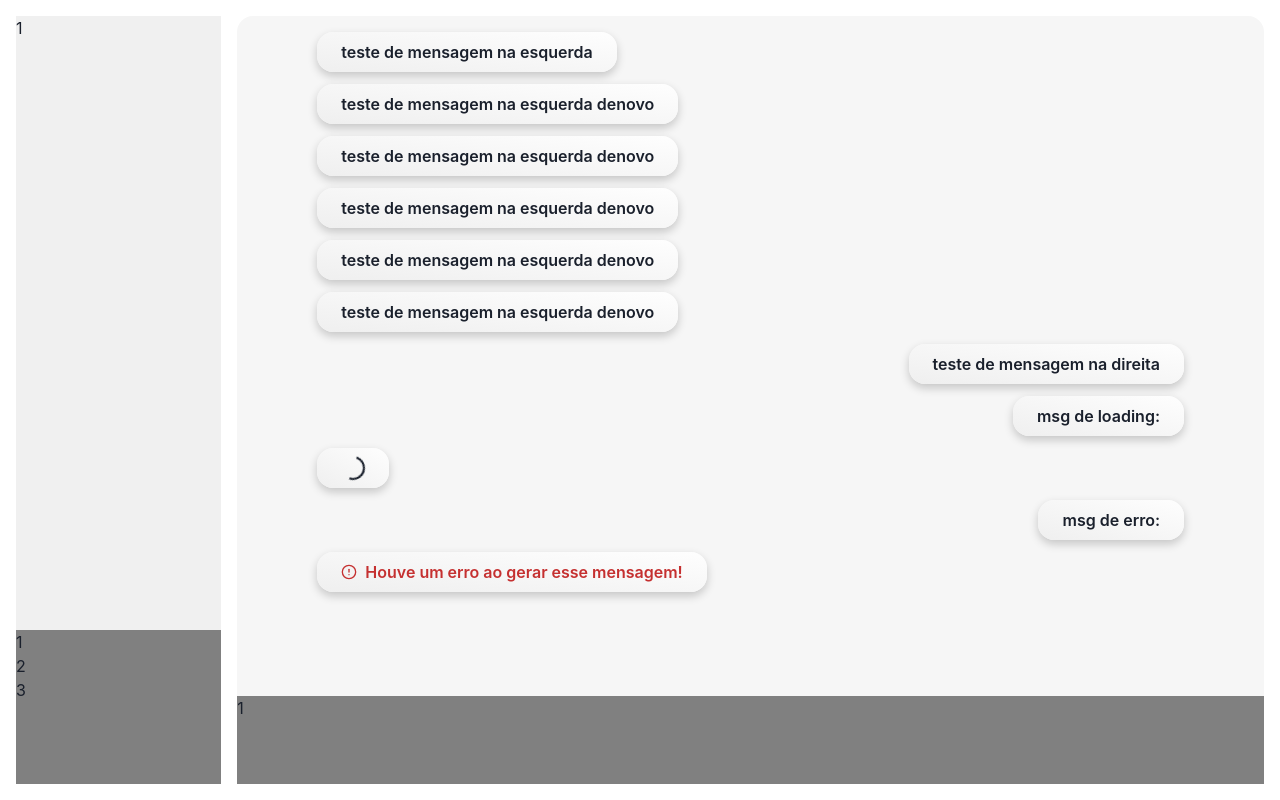
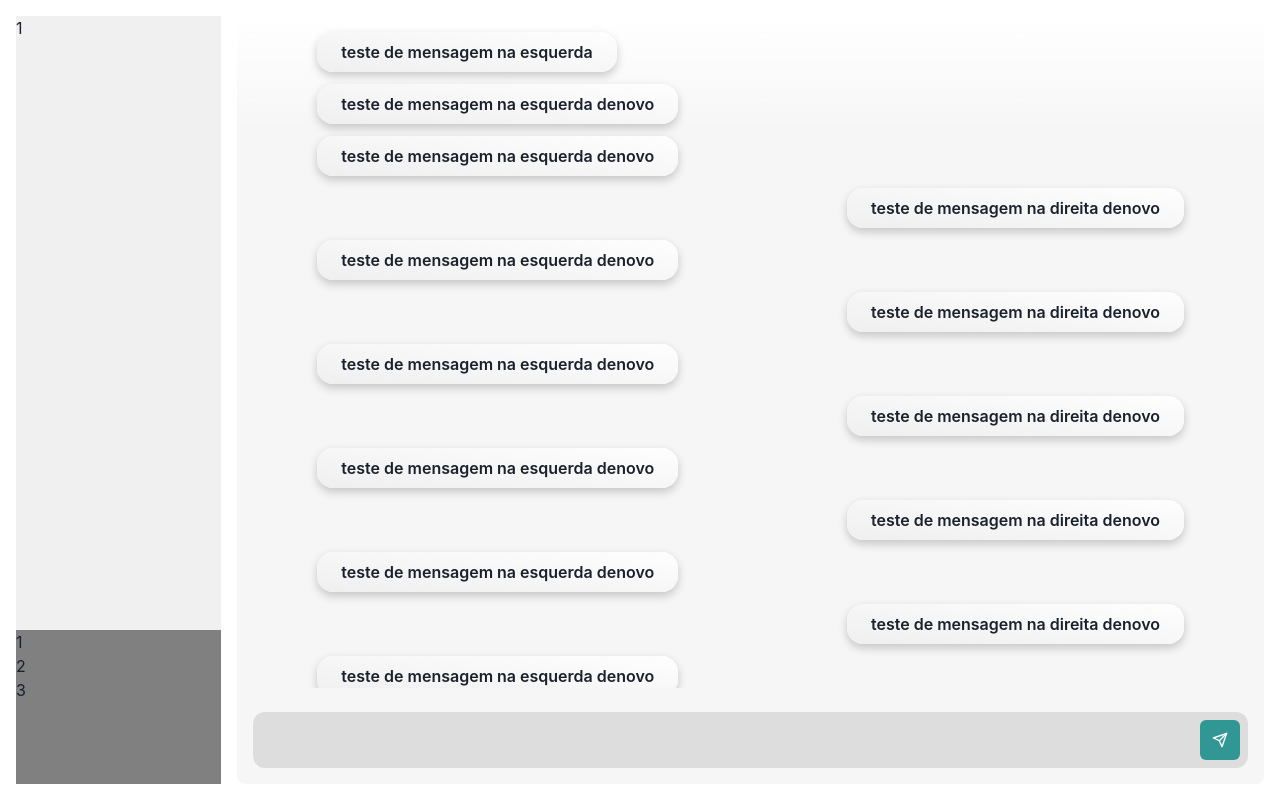
Before and after one commit to books4u-tcc/frontend, a React (Vite) app: page / in a window 1280 px wide. Built offline with nearby package versions, Linux system fonts and the light colour scheme.

Commit message:
feat: chat conversation

```diff
--- a/package.json
+++ b/package.json
@@ -17,7 +17,8 @@
     "react": "^18.2.0",
     "react-dom": "^18.2.0",
     "react-icons": "^5.1.0",
-    "react-router-dom": "^6.22.3"
+    "react-router-dom": "^6.22.3",
+    "zustand": "^4.5.2"
   },
   "devDependencies": {
     "@types/react": "^18.2.66",
--- a/src/components/chat/chat-container.tsx
+++ b/src/components/chat/chat-container.tsx
@@ -7,10 +7,10 @@ export interface ChatContainerProps {
 
 export function ChatContainer({ children }: ChatContainerProps) {
   return (
-    <Flex w="100%" h="100%" m="0 auto 0 auto" minW="600px" overflowY="scroll" borderRadius="1rem 1rem 0 0" bg="#F6F6F6">
-      <Flex w="100%" gap={3} direction="column" padding="1rem 5rem 1rem 5rem">
+    <Flex direction="column" w="100%" h="100%" m="0 auto 0 auto" minW="600px" borderRadius="lg" bg="linear-gradient( #F6F6F600 0%, #F6F6F6 15%)">
+
         {children}
-      </Flex>
+
     </Flex>
   )
 }
--- /dev/null
+++ b/src/components/chat/chat-conversation.tsx
@@ -0,0 +1,24 @@
+import { Box, Flex } from "@chakra-ui/react";
+import { ChatBox } from "./chatbox";
+
+export function ChatConversation() {
+  return (
+    <Flex flex={1} w="100%" gap={3} direction="column" padding="1rem 5rem 1rem 5rem" overflowY="auto">
+      <ChatBox position="left">teste de mensagem na esquerda</ChatBox>
+      <ChatBox position="left">teste de mensagem na esquerda denovo</ChatBox>
+
+      {
+        new Array(10).fill(1).map(() =>[
+          <ChatBox position="left">teste de mensagem na esquerda denovo</ChatBox>,
+          <ChatBox position="right">teste de mensagem na direita denovo</ChatBox>
+        ])
+      }
+
+      <ChatBox>teste de mensagem na direita</ChatBox>
+      <ChatBox>msg de loading:</ChatBox>
+      <ChatBox state="loading" position="left" />
+      <ChatBox>msg de erro:</ChatBox>
+      <ChatBox state="error" position="left" />
+    </Flex>
+  );
+}
--- a/src/components/chat/promptbar.tsx
+++ b/src/components/chat/promptbar.tsx
@@ -1,9 +1,41 @@
-import { Flex } from "@chakra-ui/react";
+import {
+  Button,
+  Flex,
+  IconButton,
+  Input,
+  InputGroup,
+  InputRightAddon,
+} from "@chakra-ui/react";
+import { FiSend } from "react-icons/fi";
 
-export default function Promptbar(){
-    return(
-        <Flex w="100%" h="100px" bg="gray">
-            1
+export default function Promptbar() {
+  return (
+    <Flex w="100%" p={4} pt={6}>
+      <Flex
+        bgColor="#DDDDDD"
+        h="fit-content"
+        p={2}
+        borderRadius="xl"
+        w="100%"
+        gap={2}
+        transitionProperty="all"
+        transitionDuration="normal"
+        _hover={{
+            bgColor: '#d1d1d1'
+        }}
+      >
+        <Input
+          flex={1}
+          bgColor="transparent"
+          border="none"
+          _focusVisible={{
+            border: "none",
+            outline: "none",
+          }}
+        />
+        <IconButton aria-label="Enviar" colorScheme="teal" icon={<FiSend />} />
+
         </Flex>
-    )
+    </Flex>
+  );
 }
--- a/src/pages/Home.tsx
+++ b/src/pages/Home.tsx
@@ -3,6 +3,7 @@ import { ChatContainer } from "../components/chat/chat-container";
 import { ChatBox } from "../components/chat/chatbox";
 import Sidebar from "../components/sidebar/Sidebar";
 import Promptbar from "../components/chat/promptbar";
+import { ChatConversation } from "../components/chat/chat-conversation";
 
 export function Home() {
   return <div>
@@ -10,20 +11,11 @@ export function Home() {
       <Sidebar/>
       <Flex w="100%" direction="column">
         <ChatContainer>
-          <ChatBox position="left">teste de mensagem na esquerda</ChatBox>
-          <ChatBox position="left">teste de mensagem na esquerda denovo</ChatBox>
-          <ChatBox position="left">teste de mensagem na esquerda denovo</ChatBox>
-          <ChatBox position="left">teste de mensagem na esquerda denovo</ChatBox>
-          <ChatBox position="left">teste de mensagem na esquerda denovo</ChatBox>
-          <ChatBox position="left">teste de mensagem na esquerda denovo</ChatBox>
+          <ChatConversation />
 
-          <ChatBox>teste de mensagem na direita</ChatBox>
-          <ChatBox>msg de loading:</ChatBox>
-          <ChatBox state="loading" position="left" />
-          <ChatBox>msg de erro:</ChatBox>
-          <ChatBox state="error" position="left" />
+          <Promptbar/>
         </ChatContainer>
-        <Promptbar/>
+
       </Flex>
     </Flex>
   </div>
```
Also changed, not shown: src/components/chat/chat-store.ts (added, +9 -0 lines), 1 other file (tests, documents, lock files or other folders).
